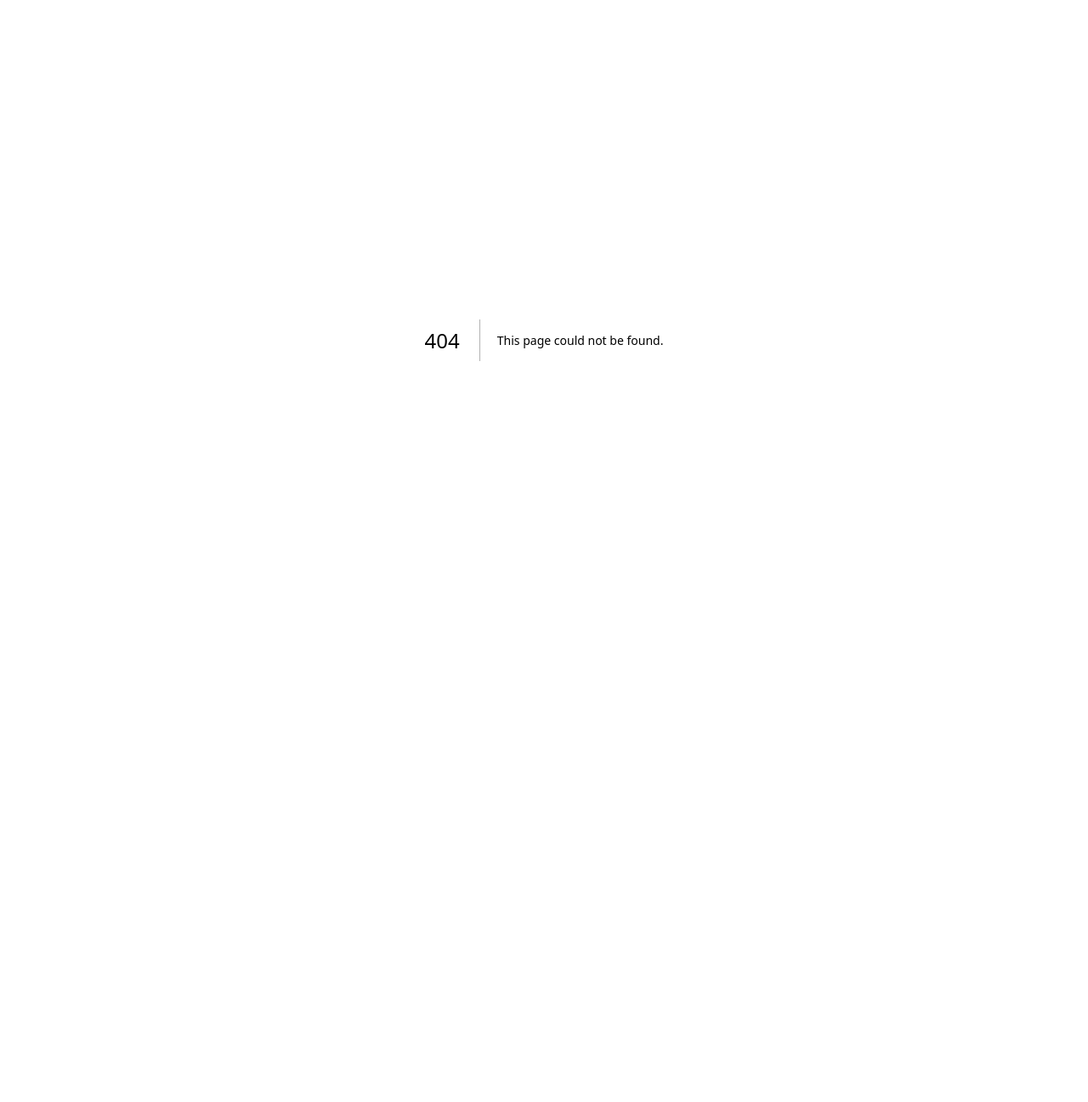
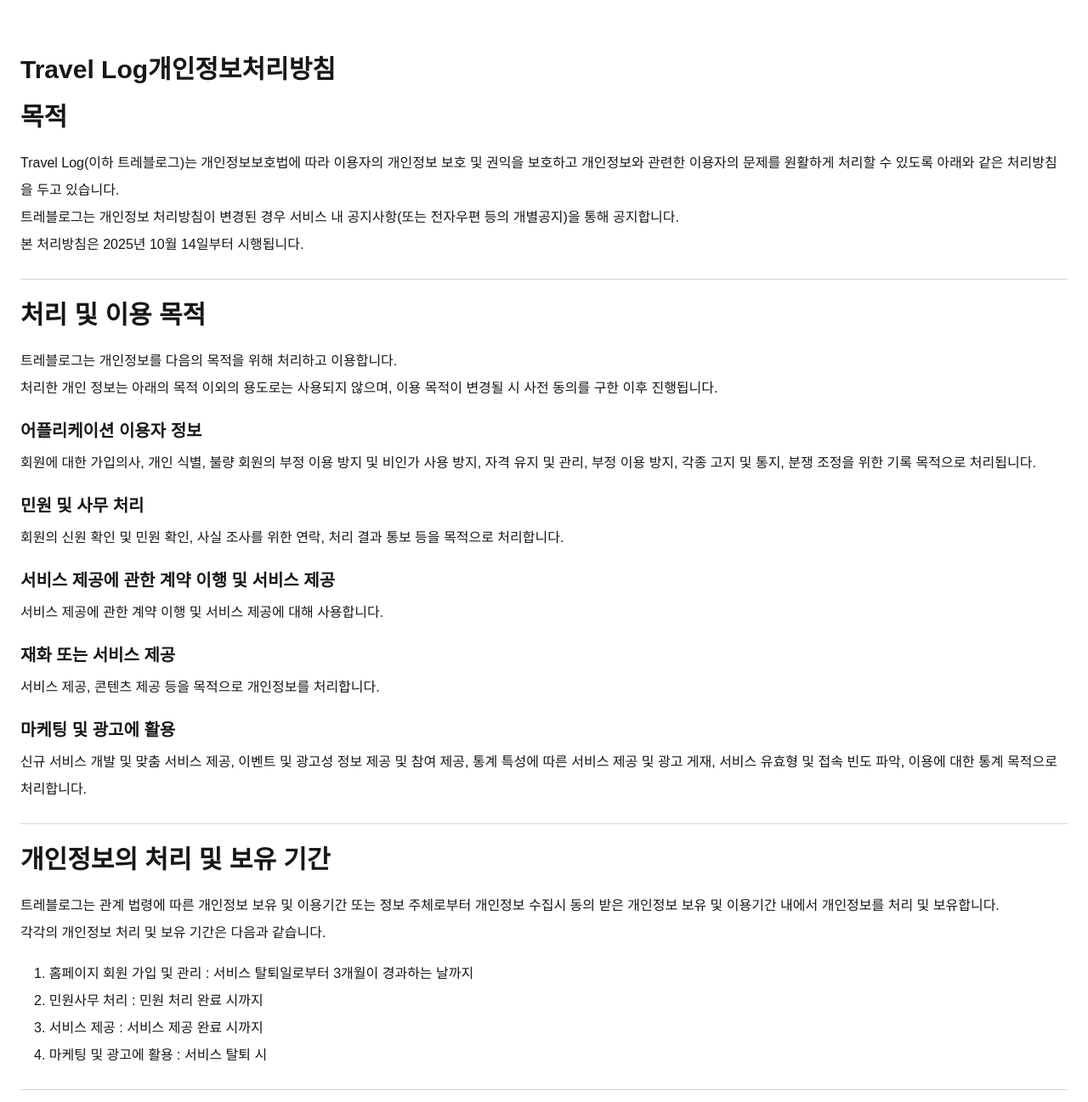
Before and after one commit to elfinlas/mhlab, a Next.js app: page /support/privacy/travel_log in a window 1280 px wide. Before the commit this address had no page. Shown: the top 1297 px of the page at 85% size. Before the commit the page ends 800 px from the top, so only its background shows below. Built offline with nearby package versions, Linux system fonts and the light colour scheme; a web font is replaced by a local one.

Commit message:
[25.10.13 by elfinlas]
* layout.tsx 정보 수정
* Travel Log 개인정보 처리 방침

```diff
--- a/src/app/about/layout.tsx
+++ b/src/app/about/layout.tsx
@@ -6,7 +6,7 @@
   openGraph: {
     title: 'About - MHLab',
     description: 'MHLab의 개발 경험과 프로젝트 히스토리를 확인해보세요.',
-    url: 'https://elfinlas.com/about',
+    url: 'https://mhlab.im/about',
     images: [
       {
         url: '/about/profile.webp',
--- a/src/app/product/layout.tsx
+++ b/src/app/product/layout.tsx
@@ -6,7 +6,7 @@
   openGraph: {
     title: 'Products - MHLab',
     description: 'MHLab이 개발한 다양한 프로젝트들을 확인해보세요.',
-    url: 'https://elfinlas.com/product',
+    url: 'https://mhlab.im/product',
     images: [
       {
         url: '/og-image.png',
--- /dev/null
+++ b/src/app/support/privacy/travel_log/page.tsx
@@ -0,0 +1,148 @@
+'use client';
+
+import Link from "next/link";
+
+export default function FooterLegalPrivacy() {
+    return (
+        <div className="mt-10 rounded-lg  p-6  shadow-lg ">
+            <h1 className="text-3xl font-extrabold dark:text-violet-50">
+                Travel Log개인정보처리방침
+            </h1>
+
+            <h2 className="mb-5 text-3xl font-semibold mt-5">목적</h2>
+            <div className="leading-loose">
+                <p>
+                    Travel Log(이하 트레블로그)는 개인정보보호법에 따라 이용자의
+                    개인정보 보호 및 권익을 보호하고 개인정보와 관련한 이용자의
+                    문제를 원활하게 처리할 수 있도록 아래와 같은 처리방침을 두고
+                    있습니다.
+                </p>
+                <p>
+                    트레블로그는 개인정보 처리방침이 변경된 경우 서비스 내
+                    공지사항(또는 전자우편 등의 개별공지)을 통해 공지합니다.
+                </p>
+                <p>본 처리방침은 2025년 10월 14일부터 시행됩니다.</p>
+            </div>
+            <hr className="my-6 border-gray-300" />
+            <h2 className="mb-5 text-3xl font-semibold">처리 및 이용 목적</h2>
+            <div className="leading-loose">
+                <p>
+                    트레블로그는 개인정보를 다음의 목적을 위해 처리하고 이용합니다.
+                </p>
+                <p>
+                    처리한 개인 정보는 아래의 목적 이외의 용도로는 사용되지
+                    않으며, 이용 목적이 변경될 시 사전 동의를 구한 이후
+                    진행됩니다.
+                </p>
+
+                <h2 className="mt-5 mb-2 text-xl font-bold">
+                    어플리케이션 이용자 정보
+                </h2>
+                <p>
+                    회원에 대한 가입의사, 개인 식별, 불량 회원의 부정 이용 방지
+                    및 비인가 사용 방지, 자격 유지 및 관리, 부정 이용 방지, 각종
+                    고지 및 통지, 분쟁 조정을 위한 기록 목적으로 처리됩니다.
+                </p>
+                <h2 className="mt-5 mb-2 text-xl font-bold">
+                    민원 및 사무 처리
+                </h2>
+                <p>
+                    회원의 신원 확인 및 민원 확인, 사실 조사를 위한 연락, 처리
+                    결과 통보 등을 목적으로 처리합니다.
+                </p>
+                <h2 className="mt-5 mb-2 text-xl font-bold">
+                    서비스 제공에 관한 계약 이행 및 서비스 제공
+                </h2>
+                <p>
+                    서비스 제공에 관한 계약 이행 및 서비스 제공에 대해
+                    사용합니다.
+                </p>
+                <h2 className="mt-5 mb-2 text-xl font-bold">
+                    재화 또는 서비스 제공
+                </h2>
+                <p>
+                    서비스 제공, 콘텐츠 제공 등을 목적으로 개인정보를
+                    처리합니다.
+                </p>
+                <h2 className="mt-5 mb-2 text-xl font-bold">
+                    마케팅 및 광고에 활용
+                </h2>
+                <p>
+                    신규 서비스 개발 및 맞춤 서비스 제공, 이벤트 및 광고성 정보
+                    제공 및 참여 제공, 통계 특성에 따른 서비스 제공 및 광고
+                    게재, 서비스 유효형 및 접속 빈도 파악, 이용에 대한 통계
+                    목적으로 처리합니다.
+                </p>
+            </div>
+            <hr className="my-6 border-gray-300" />
+            <h2 className="mb-5 text-3xl font-semibold">
+                개인정보의 처리 및 보유 기간
+            </h2>
+            <div className="leading-loose">
+                <p>
+                    트레블로그는 관계 법령에 따른 개인정보 보유 및 이용기간 또는
+                    정보 주체로부터 개인정보 수집시 동의 받은 개인정보 보유 및
+                    이용기간 내에서 개인정보를 처리 및 보유합니다.
+                </p>
+                <p>각각의 개인정보 처리 및 보유 기간은 다음과 같습니다.</p>
+                <ul className="mt-4 mb-4 ml-4 list-inside list-decimal">
+                    <li>
+                        홈페이지 회원 가입 및 관리 : 서비스 탈퇴일로부터 3개월이
+                        경과하는 날까지
+                    </li>
+                    <li>민원사무 처리 : 민원 처리 완료 시까지</li>
+                    <li>서비스 제공 : 서비스 제공 완료 시까지</li>
+                    <li>마케팅 및 광고에 활용 : 서비스 탈퇴 시</li>
+                </ul>
+            </div>
+            <hr className="my-6 border-gray-300" />
+            <h2 className="mb-5 text-3xl font-semibold">개인정보의 파기</h2>
+            <div className="leading-loose">
+                <p>
+                    트레블로그는 원칙적으로 개인정보 처리 목적이 달성된 경우 해당
+                    개인정보를 파기하며, 절차 및 기한 방법은 아래와 같습니다.
+                </p>
+                <h2 className="mt-5 mb-2 text-xl font-bold">파기절차</h2>
+                <p>
+                    이용자가 입력한 정보는 목적 달성 후 별도의 DB에 옮겨지고,
+                    내부 방침 및 기타 관련 법령에 따라 일정기간 저장되거나 바로
+                    즉시 파기됩니다.
+                </p>
+                <h2 className="mt-5 mb-2 text-xl font-bold">파기기한</h2>
+                <p>
+                    이용자의 개인정보는 보유기간이 경과된 경우 보유기간의
+                    종료일로부터 5일 이내.
+                </p>
+                <p>
+                    개인정보의 처리 목적 달성 및 해당 서비스 폐지, 사업의 종료
+                    등 개인정보가 불필요해질 경우 해당일로부터 5일 이내.
+                </p>
+                <p>
+                    단 개인정보 보유 기간의 정책에 의해 예외적으로 파기가 되지
+                    않거나 별도 DB에 옮겨 해당 보유기간까지 보유할 수 있습니다.
+                </p>
+                <h2 className="mt-5 mb-2 text-xl font-bold">파기기한</h2>
+                <p>
+                    전자적 파일 형태 및 DB의 경우 열람 불가 및 기록을 확인할 수
+                    없도록 파기합니다.
+                </p>
+            </div>
+            <hr className="my-6 border-gray-300" />
+
+            <h2 className="mb-5 text-3xl font-semibold">
+                개인정보의 안전성 확보
+            </h2>
+            <div className="leading-loose">
+                <p>
+                    트레블로그는 이용자의 개인 정보를 보호하기 위해 다양한 노력을
+                    진행합니다.
+                </p>
+                <p>
+                    또한 추가적인 보안문제가 발견될 경우 보안성 확보를 위해
+                    기술적인 장치를 갖추려고 노력하고 있습니다.
+                </p>
+            </div>
+            <hr className="my-6 border-gray-300" />
+        </div>
+    );
+}
```
Also changed, not shown: 1 other file (tests, documents, lock files or other folders).
